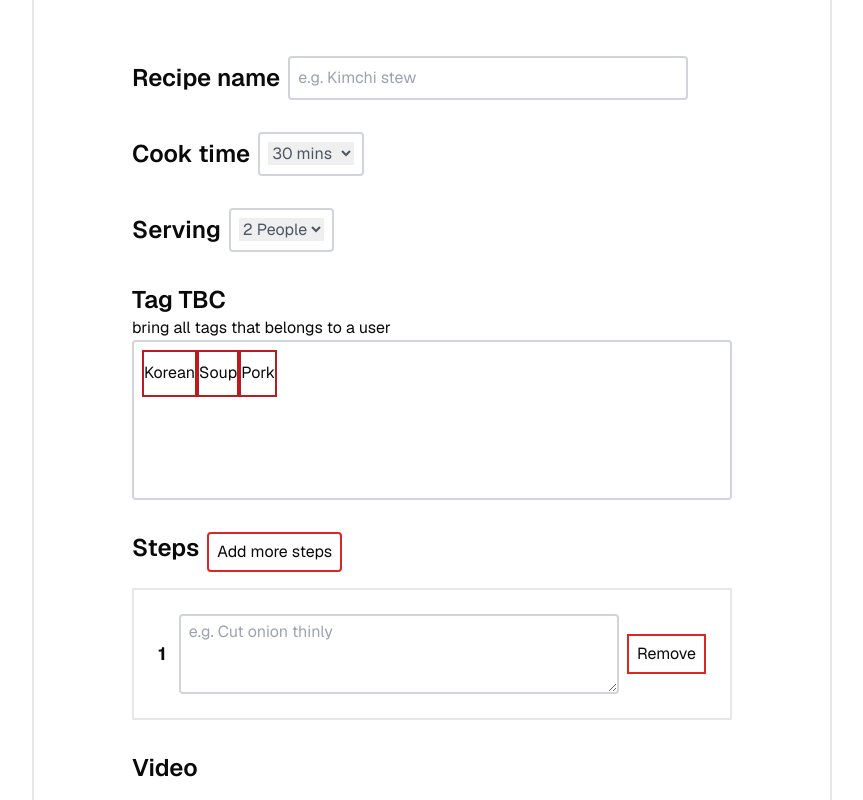
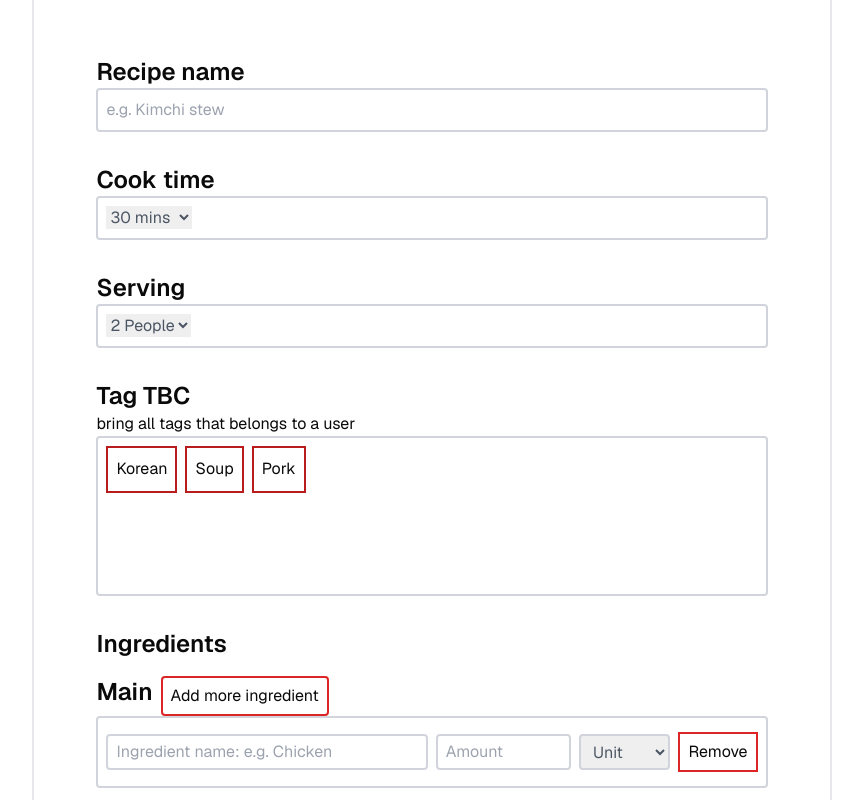
Before and after one commit to day-lee/recipe-project, a Next.js app: page /recipes/new-test in a window 1280 px wide. Shown: the part 640-1440 px from the top of the page, without its empty margins (208-1071 px from the left). Built offline with nearby package versions, Linux system fonts and the light colour scheme.

Commit message:
Add dynamic main ingredient

```diff
--- a/app/(routes)/recipes/components/NewRecipeForm.tsx
+++ b/app/(routes)/recipes/components/NewRecipeForm.tsx
@@ -5,8 +5,8 @@ import { useState, useActionState } from 'react';
 
 import Image from 'next/image'
 import fallbackImg from '../../../assets/unavailable.png'
-import { FormData, VideoState } from '@/app/types/types'
-import { extractVideoId } from '@/utils/utils'
+import { FormData, VideoState, Ingredient } from '@/app/types/types'
+import { extractVideoId, nameFormatter } from '@/utils/utils'
 import { createRecipeAction, submitForm, FormState } from "@/app/actions";
 
 const videoErrorMsg = 'Please check the YouTube video URL.'
@@ -28,9 +28,8 @@ export function NewRecipeForm() {
             img_link: "",
             external_link: "",
             note: [{id: 1, desc:""}],
-            // main_ingredient_amount: "" ,
-            // main_ingredient_name: "",
-            // main_ingredient_unit: ""
+            ingredients: [{id:1, ingredient_name: "", quantity: undefined, unit:"",
+                                is_main: false, is_optional: false, is_sauce: false}]
         }
     });
     // const initialState: FormState = { message: ''};
@@ -61,14 +60,14 @@ export function NewRecipeForm() {
             errorMessage: ''
         })
     }
-
     const onSubmit = async (data:FormData) => {
         try {
             setIsSubmitting(true)
             const payload = {
+              ...data,
               img_link: "img-link",
               created_user_id: 2,
-              recipe_name: data.recipe_name,
+              recipe_name: nameFormatter(data.recipe_name),
               duration: data.duration || 15,
               serving: data.serving || 1,
               external_link: extractVideoId(data.external_link) ?? "",
@@ -80,10 +79,11 @@ export function NewRecipeForm() {
               note: data.note.map((item, idx) => ({
                 id: idx + 1,
                 desc: item.desc,
+              })),
+              ingredients: data.ingredients.map((item, idx) => ({
+                id: idx + 1, ingredient_name: nameFormatter(item.ingredient_name), quantity: item.quantity, unit:item.unit,
+                    is_main: item.is_main, is_optional: item.is_optional, is_sauce: item.is_sauce
               }))
-            //   main_ingredient_name: "",
-            //   main_ingredient_amount: "" ,
-            //   main_ingredient_unit: ""
             };
             const res = await createRecipeAction(payload);
             console.log("Recipe form inserted:", res);
@@ -92,6 +92,7 @@ export function NewRecipeForm() {
         } finally{
             setIsSubmitting(false)
         }}
+
     const { fields: stepFields, append: appendStep, remove: removeStep } = useFieldArray({
         control,
         name: "steps"
@@ -99,6 +100,10 @@ export function NewRecipeForm() {
     const { fields: noteFields, append: appendNote, remove: removeNote } = useFieldArray({
         control,
         name: "note"
+    })
+    const { fields: mainIngredientFields, append: appendMainIngredient, remove: removeMainIngredient } = useFieldArray({
+        control,
+        name: "ingredients"
     })
     return (
     <main className='min-h-screen lg:min-w-[800px] flex flex-col m-2 p-8 lg:m-10 items-center border-2 border-gray-200'>
@@ -111,21 +116,23 @@ export function NewRecipeForm() {
                 </div>
             </section>
             <section>
-                <div className='my-8 flex flex-row items-center'>
-                    <p className='font-semibold lg:text-2xl'>Recipe name</p>
-                    <label htmlFor="recipeName"></label>
-                    <input className='border-2 w-2/3 ml-2 border-gray-300 p-2 rounded-sm'
-                    id="name" type="text" placeholder="e.g. Kimchi stew"
-                    {...register('recipe_name', {required: 'Recipe name is required'})}/>
-                {errors.recipe_name && (
-                    <span className="error-message">{errors.recipe_name.message}</span>
-                )}
+                <div className='flex flex-col'>
+                    <div className='mt-8 flex flex-col'>
+                        <p className='font-semibold lg:text-2xl'>Recipe name</p>
+                        <label htmlFor="recipeName"></label>
+                        <input className='border-2 border-gray-300 p-2 rounded-sm'
+                        id="name" type="text" placeholder="e.g. Kimchi stew"
+                        {...register('recipe_name', { setValueAs: (v) => nameFormatter(v), required: 'Recipe name is required'})}/>
+                    </div>
+                    <div>
+                    {errors.recipe_name && (<span className="text-red-600">{errors.recipe_name.message}</span>)}
+                    </div>
                 </div>
             </section>
             <section>
-                <div className='flex items-center my-8'>
+                <div className='flex flex-col my-8'>
                     <p className='font-semibold lg:text-2xl'>Cook time</p>
-                    <div className='text-gray-600 ml-2 border-2 border-gray-300 rounded-sm p-2'>
+                    <div className='text-gray-600 border-2 border-gray-300 rounded-sm p-2'>
                         <select id="duration" {...register('duration', {required: 'Please select cook time'})}>
                             {/* <option value="">Cook time</option> */}
                             <option value="15">15 mins</option>
@@ -138,9 +145,9 @@ export function NewRecipeForm() {
                 </div>
             </section>
             <section>
-            <div className='flex items-center my-8'>
+            <div className='flex flex-col my-8'>
                     <p className='font-semibold lg:text-2xl'>Serving</p>
-                    <div className='text-gray-600 ml-2 border-2 border-gray-300 rounded-sm p-2'>
+                    <div className='text-gray-600 border-2 border-gray-300 rounded-sm p-2'>
                         <select id="serving" {...register('serving', {required: 'Please select serving'})}>
                         {/* <option value="">Serving</option> */}
                         <option value="1">1 Person</option>
@@ -156,41 +163,55 @@ export function NewRecipeForm() {
                 <div className='my-8 '>
                 <p className='font-semibold lg:text-2xl'>Tag TBC</p>
                      bring all tags that belongs to a user
-                     <div className='flex flex-row border-2 border-gray-300 rounded-sm p-2 w-full h-40'>
-                        <button className='border-2 h-1/3 border-red-700'>Korean</button>
-                        <button className='border-2 h-1/3 border-red-700'>Soup</button>
-                        <button className='border-2 h-1/3 border-red-700'>Pork</button>
+                     <div className='flex flex-row border-2 border-gray-300 rounded-sm p-2 w-full h-40 gap-2'>
+                        <button className='border-2 h-1/3 border-red-700 px-2'>Korean</button>
+                        <button className='border-2 h-1/3 border-red-700 px-2'>Soup</button>
+                        <button className='border-2 h-1/3 border-red-700 px-2'>Pork</button>
                      </div>
                     {/* <ul className='flex flex-row'>{tag_name.map((tag: string) =>
                         (<li className='border-2 text-gray-800 border-red-600 rounded-full px-2 py-1 text-center mx-1' key={tag}>{tag}</li>))}</ul> */}
                 </div>
             </section>
-            {/* <section>
+            <section>
             <div className='my-8'>
                 <p className='font-semibold lg:text-2xl'>Ingredients</p>
-                ingredients form - dynamically adding new inputs
                 <div className='my-4'>
                     <div className='flex flex-row'>
                     <p className='font-semibold lg:text-2xl'>Main</p>
-                    <button className='border-2 border-red-600'> Add more ingredients </button>
+                    <button type="button"
+                            onClick={() => appendMainIngredient({id:1, ingredient_name: "", quantity: 1, unit:"",
+                                is_main: true, is_optional: false, is_sauce: false})}
+                            className='border-2 border-red-600 px-2 h-10 mx-2 rounded-sm'> Add more ingredient</button>
                     </div>
                     <div className='border-2 border-gray-300 rounded-sm p-2'>
-                        <label htmlFor=""></label>
+
+                    {mainIngredientFields.map((field, index) => (
+                        <div key={field.id} className='flex flex-col lg:flex-row items-center'>
+                          {/* <input
+                                type="hidden"
+                                value="true"
+                            {...register(`ingredients.${index}.is_main`)} /> */}
+                        <input
+                        type="hidden"
+                        value="true"
+                        {...register(`ingredients.${index}.is_main`, { value: true })} />
+                        <label htmlFor="ingredientName"></label>
                         <input
                         id="ingredientName" type="text" placeholder="Ingredient name: e.g. Chicken"
-                        {...register('main_ingredient_name', {required: 'Main ingredients required'})}
-                        className='w-full border-2 border-gray-300 pl-2 py-1 rounded-sm my-2'
+                        {...register(`ingredients.${index}.ingredient_name`, {setValueAs: (v) => nameFormatter(v), required: 'Main ingredient is required'})}
+                        className='lg:w-2/3 w-full border-2 border-gray-300 pl-2 py-1 rounded-sm my-2'
                         />
                         <div className='flex flex-row'>
-                            <label htmlFor=""></label>
+                            <label htmlFor="ingredientAmount"></label>
                             <input
-                            id="ingredientAmount" type="text" placeholder="Ingredient amount: e.g. 100"
-                            {...register('main_ingredient_amount', {required: 'Main ingredients amount required'})}
-                            className='w-full lg:w-3/5 border-2 border-gray-300 pl-2 py-1 rounded-sm my-2' />
-                            <label htmlFor=""></label>
+                            id="ingredientAmount" type="text" placeholder="Amount"
+                            {...register(`ingredients.${index}.quantity`, {required: 'Main ingredients amount required'})}
+                            className='w-full lg:w-3/5 border-2 lg:ml-2 border-gray-300 pl-2 py-1 rounded-sm my-2' />
+                            <label htmlFor="ingredientUnit"></label>
                             <select
-                            {...register('main_ingredient_unit', {required: 'Main ingredients unit required'})}
-                            className='w-2/5 text-gray-600 ml-2 border-2 border-gray-300 rounded-sm px-2 my-2'>
+                            id="ingredientUnit"
+                            {...register(`ingredients.${index}.unit`, {required: 'Main ingredients unit required'})}
+                            className='w-2/5 text-gray-600 border-2 ml-2 lg:mx-2 border-gray-300 rounded-sm px-2 my-2'>
                                 <option value="">Unit</option>
                                 <option value="tbsp">T</option>
                                 <option value="tsp">t</option>
@@ -198,14 +219,19 @@ export function NewRecipeForm() {
                                 <option value="kg">kg</option>
                                 <option value="ml">ml</option>
                                 <option value="l">l</option>
-                                <option value="cups">cups</option>
-                                <option value="pieces">pieces</option>
+                                <option value=" cups">cups</option>
+                                <option value=" pieces">pieces</option>
                                 <option value="oz">oz</option>
                             </select>
                         </div>
+                        <div>
+                        <button type="button" className='border-2 border-red-600 px-2 h-10' onClick={() => removeMainIngredient(index)}> Remove</button>
+                        </div>
+                        </div>
+                    ))}
                     </div>
                 </div>
-                <div className='my-4'>
+                {/* <div className='my-4'>
                     <div className='flex flex-row'>
                     <p className='font-semibold lg:text-2xl'>Optional</p>
                     <button className='border-2 border-red-600'> Add more ingredients </button>
@@ -258,9 +284,9 @@ export function NewRecipeForm() {
                             </select>
                         </div>
                     </div>
+                </div> */}
                 </div>
-                </div>
-            </section>      */}
+            </section>
             <section >
                 <div className='flex flex-row'>
                     <p className='font-semibold lg:text-2xl'>Steps</p>
--- a/app/types/types.ts
+++ b/app/types/types.ts
@@ -24,7 +24,7 @@ export interface Recipe {
   export interface Ingredient {
     id: number;
     recipe_id: number;
-    recipe_name: string;
+    // recipe_name: string;
     ingredient_name: string;
     quantity: number;
     unit: string;
@@ -56,9 +56,7 @@ export interface Recipe {
     img_link: string;
     external_link: string;
     note: Note[];
-    // main_ingredient_name: string;
-    // main_ingredient_amount: string;
-    // main_ingredient_unit: string;
+    ingredients: Omit<Ingredient, "recipe_id">[]
 }
 
 export interface VideoState {
--- a/utils/utils.ts
+++ b/utils/utils.ts
@@ -3,3 +3,9 @@ export const extractVideoId = (url: string): string | null => {
     const match = url.match(regExp);
     return match && match[1].length === 11 ? match[1] : null;
   };
+
+  export const nameFormatter = (str: string) => {
+    const trimmed = str.trim();
+    if (!trimmed) return '';
+    return trimmed.charAt(0).toUpperCase() + trimmed.slice(1).toLowerCase()
+  }
```
